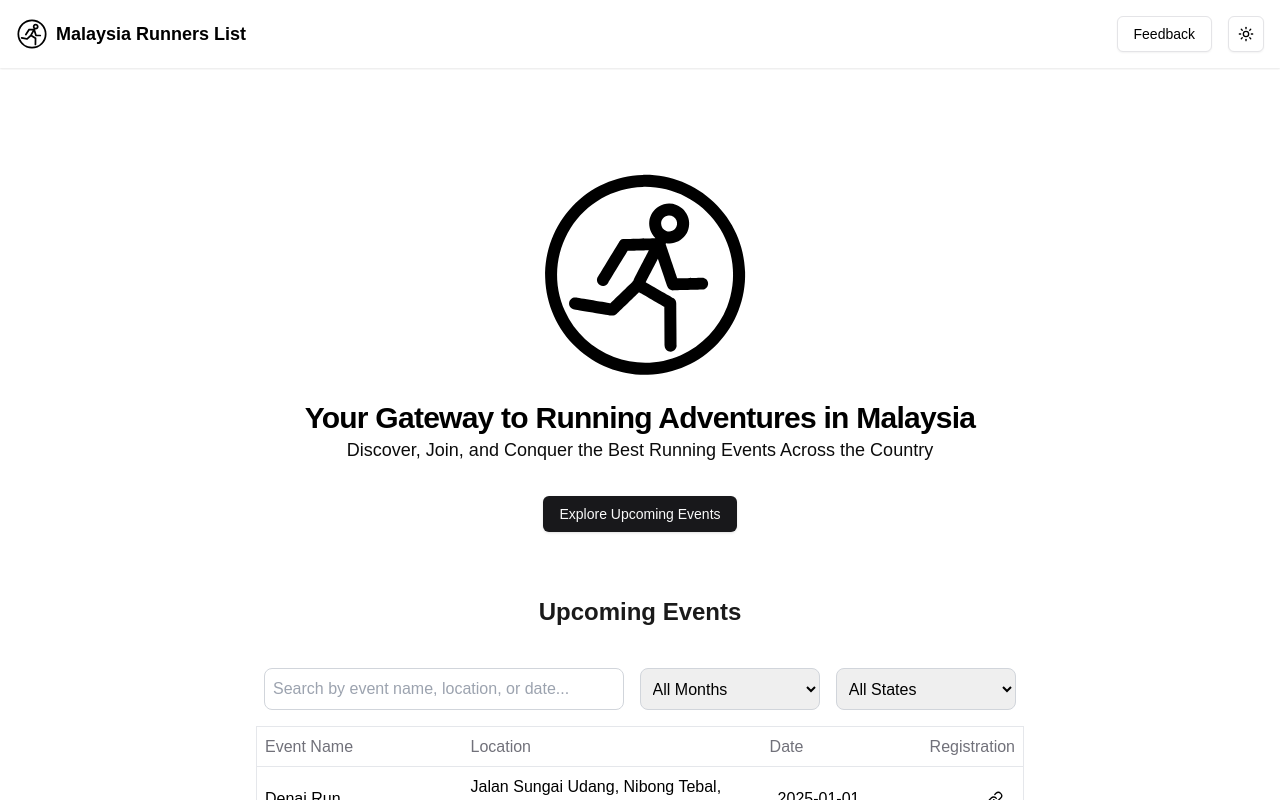
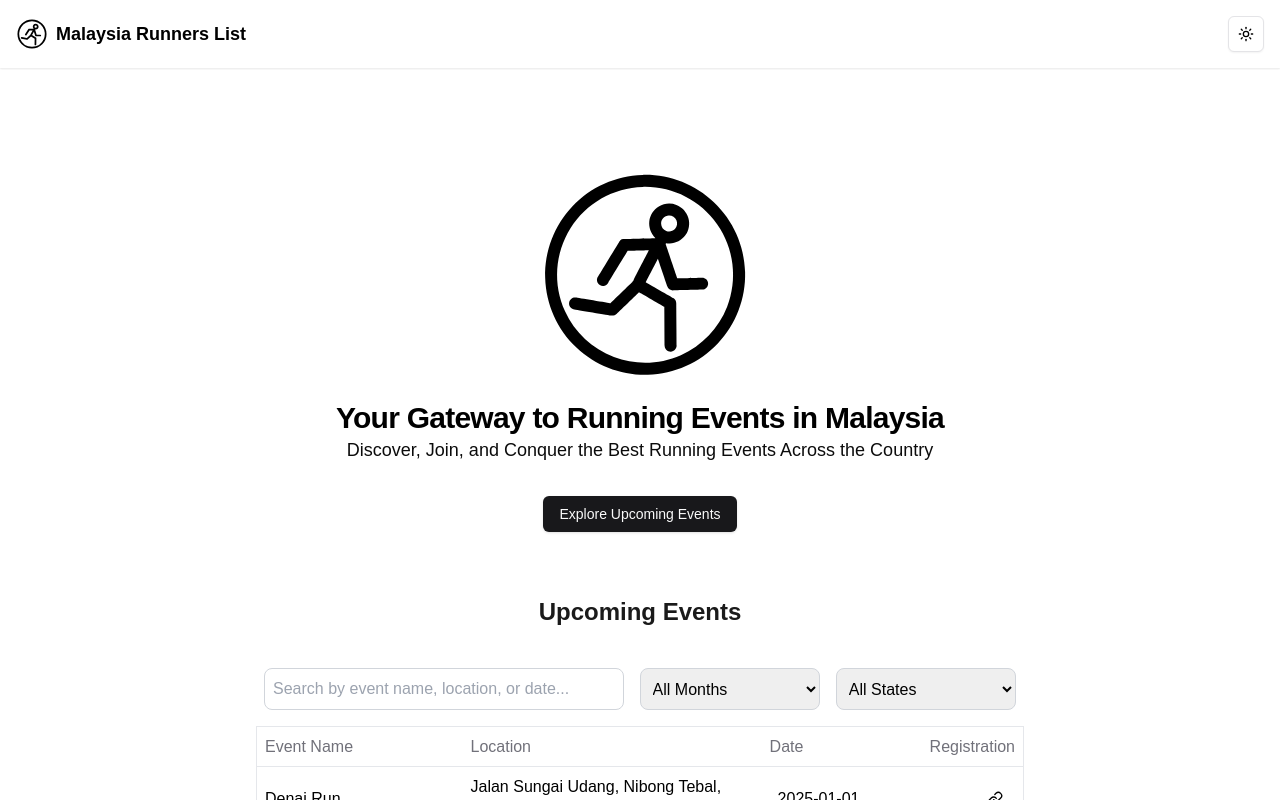
Before and after one commit to aniqaqill/runners-list-web, a Next.js app: page / in a window 1280 px wide. Shown: the top 800 px of the page. Built offline with nearby package versions, Linux system fonts and the light colour scheme.

Commit message:
remove unused button

```diff
--- a/src/components/footer.tsx
+++ b/src/components/footer.tsx
@@ -33,7 +33,7 @@ export default function Footer() {
                 <path d={SimpleIcons.siGithub.path} />
               </svg>
             </Link>
-            {/* <Link
+            <Link
               href="https://twitter.com/fmt_aniq"
               target="_blank"
               rel="noopener noreferrer"
@@ -64,7 +64,7 @@ export default function Footer() {
               >
                 <path d={SimpleIcons.siGmail.path} />
               </svg>
-            </Link> */}
+            </Link>
           </div>
         </div>
       </div>
--- a/src/components/navbar.tsx
+++ b/src/components/navbar.tsx
@@ -1,5 +1,5 @@
 import Link from "next/link";
-import { Button } from "@/components/ui/button";
+// import { Button } from "@/components/ui/button";
 import ModeToggle from "@/components/mode-toggle";
 import Image from "next/image";
 import logoWhite from "../../public/running-white.svg";
@@ -21,11 +21,10 @@ export default function Navbar() {
           />
           <span className="text-lg font-bold hidden sm:inline">Malaysia Runners List</span>
         </Link>
-
         {/* Right Side: Theme Toggle and Submit Events Button */}
         <div className="flex items-center gap-4">
           {/* Submit Events Button */}
-          <Button variant="outline">Feedback</Button>
+          {/* <Button variant="outline">Feedback</Button> */}
           {/* Theme Toggle */}
           <ModeToggle />
         </div>
--- a/src/pages/index.tsx
+++ b/src/pages/index.tsx
@@ -29,7 +29,7 @@ export default function Home({ events }: HomeProps) {
         <div className="container mx-auto text-center mt-20">
           <LogoAnimation />
           <h1 className="mt-5 scroll-m-20 text-2xl font-extrabold tracking-tight lg:text-3xl">
-            Your Gateway to Running Adventures in Malaysia
+            Your Gateway to Running Events in Malaysia
           </h1>
           <p className="text-lg mb-8 animate-pulse">
             Discover, Join, and Conquer the Best Running Events Across the Country
```
